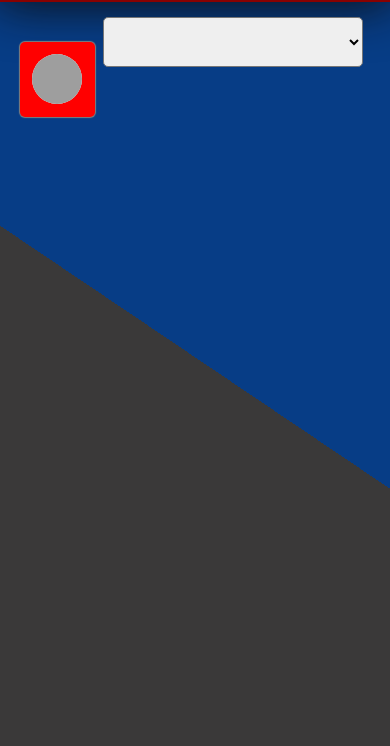
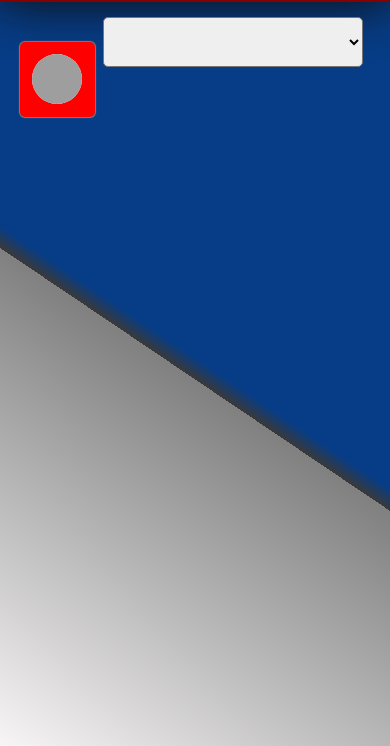
Before and after one commit to hopeatina/future-biobreaks, a website: page views/index.html in a window 390 px wide. Shown: the part 98-844 px from the top of the page. Drawn offline with nearby package versions, Linux system fonts and the light colour scheme; some packages are replaced by stand-ins of ours; grey boxes are pictures that could not be loaded; a script that the page names is missing.

Commit message:
feature : lighter grey
TODO: future responsive mehhh
TODO: mailchimp,  future data!

```diff
--- a/public/style.css
+++ b/public/style.css
@@ -17,7 +17,7 @@ html {
     margin: 0px;
     min-height: 100%;
     color: white;
-    background: linear-gradient(34deg, #3a3939 47%, var(--main-blue) 47%);
+    background: linear-gradient(34deg,#f7f5f5, grey 45%, #3a3939 45%, var(--main-blue) 47%);
 }
 
 body {
```
